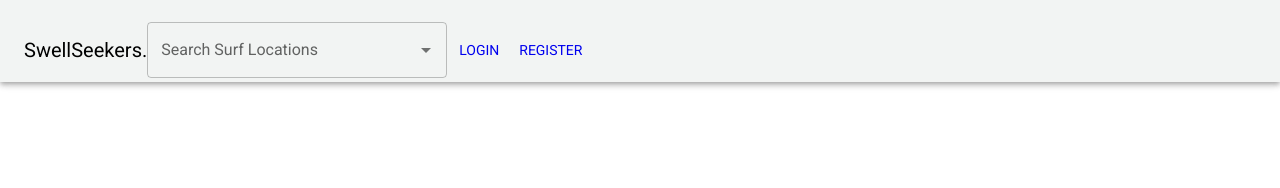
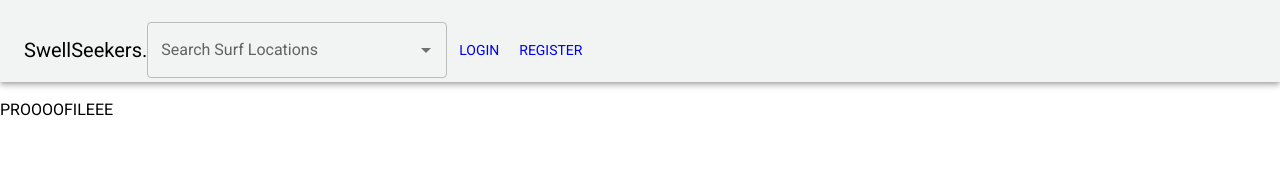
Before and after one commit to ryanlightfoot/SwellSeekersFrontEnd, a React (Create React App) app: page /Profile in a window 1280 px wide. Shown: the top 188 px of the page. Built offline with nearby package versions, Linux system fonts and the light colour scheme; no server answers.

Commit message:
Login basic implemented, basic profile implemented, welcome {username}

```diff
--- a/src/App.js
+++ b/src/App.js
@@ -7,8 +7,10 @@ import LoginPage from './Pages/LoginPage';
 import HomePage from './Pages/HomePage';
 import RegisterPage from './Pages/RegisterPage';
 import ForecastTable from './Components/ForecastTable';
-import { useEffect } from 'react';
+import { createContext, useEffect, useState } from 'react';
+import ProfilePage from './Pages/ProfilePage';
 
+export const UserContext = createContext(null);
 
 //BELOW IS THE THEME THE WEBSITE WILL BE RUNNING
 const customTheme = createTheme(
@@ -42,18 +44,23 @@ const customTheme = createTheme(
 
 //APPLICATION
 function App() {
+  const [user, setUser] = useState("");
 
   return (
     <ThemeProvider theme={customTheme}>
       <CssBaseline /> {/* Add for global CSS reset */}
       <Router>
         <div>
+        <UserContext.Provider value={{ user, setUser }}>
+        {/* Your components, including the Login component */}
           <NavBar />
           <Routes>
             <Route path="/login" element={<LoginPage />} />
             <Route path="/register" element={<RegisterPage />} />
             <Route path="/homepage" element={<HomePage />} />
+            <Route path="/Profile" element={<ProfilePage />} />
           </Routes>
+          </UserContext.Provider>
         </div>
       </Router>
     </ThemeProvider>
--- a/src/Components/Login.js
+++ b/src/Components/Login.js
@@ -1,17 +1,11 @@
-import React, { useState } from "react";
-import {
-  AppBar,
-  Toolbar,
-  Typography,
-  Button,
-  createTheme,
-  Container,
-  TextField,
-  Box,
-} from "@mui/material";
+import React, { useContext, useState } from "react";
+import {AppBar, Typography, Button, Container, TextField, Box} from "@mui/material";
 import axios from "axios";
+import { UserContext } from "../App";
 
 const Login = () => {
+  const { user, setUser } = useContext(UserContext);
+
   const [username, setUsername] = useState("");
   const [password, setPassword] = useState("");
   const [loginError, setLoginError] = useState(null);
@@ -28,6 +22,8 @@ const Login = () => {
       .post("https://localhost:7177/api/auth/login", data)
       .then((response) => {
         // Handle the success response here (e.g., store tokens, redirect, etc.).
+        setUser(username); //GLOBAL USER NAME VARIABLE SET
+
         console.log("API Response Message:", response.data);
         console.log("Authentication successful");
       })
--- a/src/Components/NavBar.js
+++ b/src/Components/NavBar.js
@@ -1,10 +1,14 @@
-import React from "react";
+import React, { useContext } from "react";
 import { AppBar, Toolbar, Typography, Button } from '@mui/material';
 import SearchBar from './SearchBar';
 import { Link } from "react-router-dom";
+import { UserContext } from '../App';
 
 
 function NavBar() {
+
+  const { user } = useContext(UserContext);
+  console.log(user);
 
   return (
     <AppBar position="static" sx={{ paddingTop: '1.15rem', backgroundColor: '#F2F4F3' }}>
@@ -13,12 +17,20 @@ function NavBar() {
         <Typography variant="h6" color="black">SwellSeekers.</Typography>
         </Link>
         <SearchBar />
+        {user ? ( // Check if the user is authenticated
+          <Link to="/Profile">
+          <Button color="inherit">Welcome, {user}</Button>
+          </Link>
+        ) : (
+          <>
             <Link to="/login" style={{ textDecoration: 'none' }}>
               <Button color="inherit">Login</Button>
             </Link>
             <Link to="/Register" style={{ textDecoration: 'none' }}>
               <Button color="inherit">Register</Button>
             </Link>
+          </>
+        )}
       </Toolbar>
     </AppBar>
   )
--- /dev/null
+++ b/src/Pages/ProfilePage.js
@@ -0,0 +1,12 @@
+import React from "react";
+import ForecastTable from "../Components/ForecastTable";
+
+function ProfilePage() {
+  return (
+    <div>
+      <p>PROOOOFILEEE</p>
+    </div>
+  );
+}
+
+export default ProfilePage;
```
Lines whose indentation alone changed are shown as unchanged.
